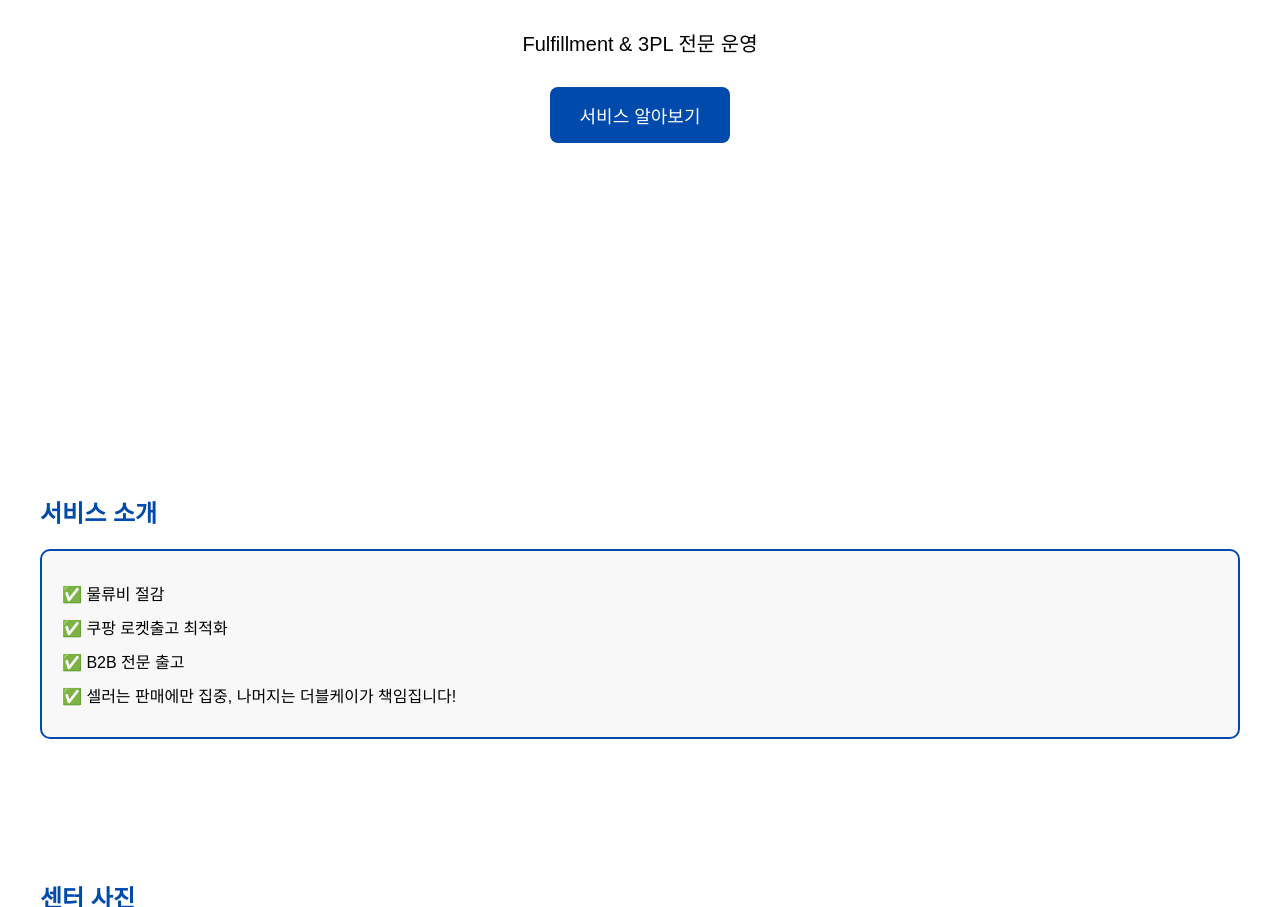
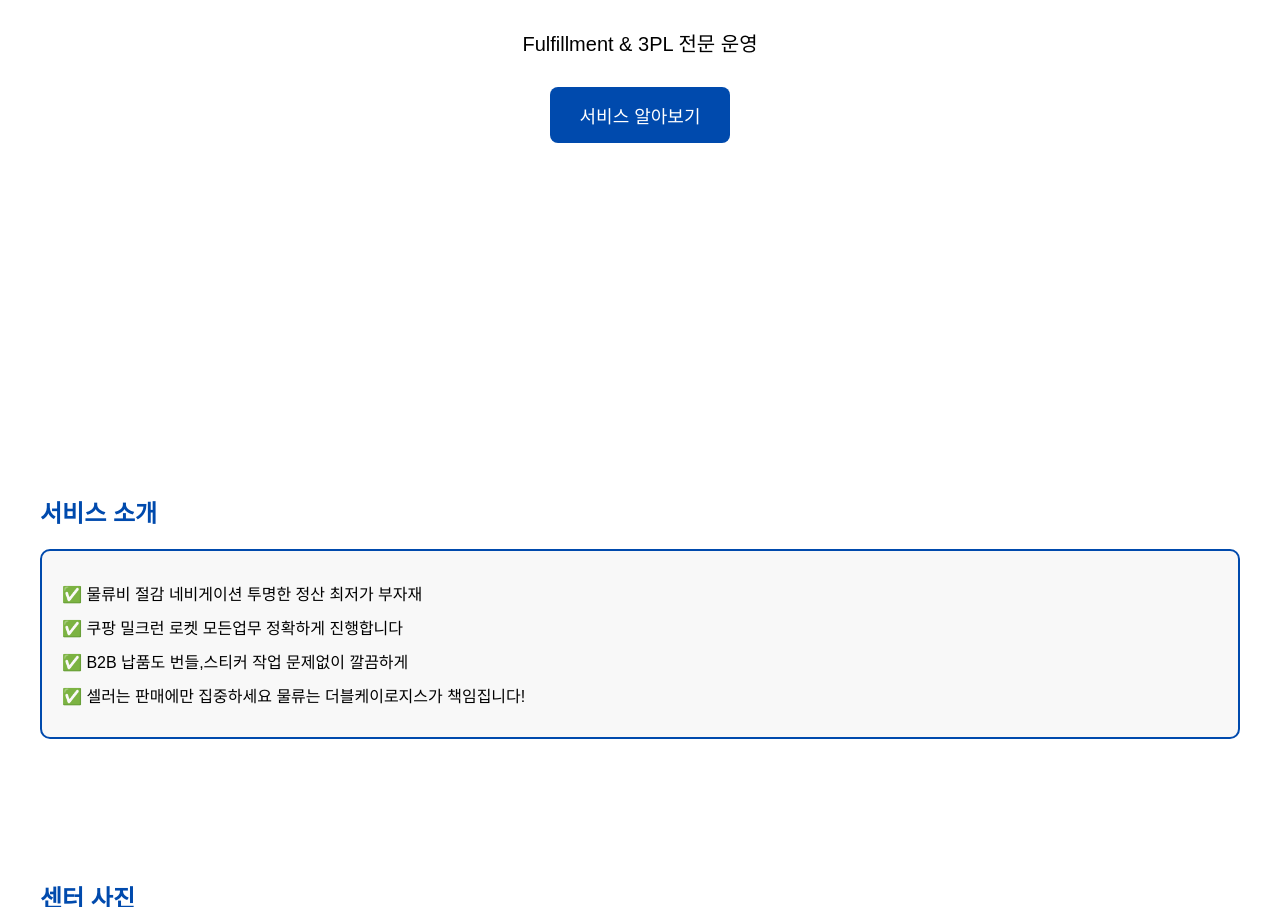
Before and after one commit to trtr1126/doubleklogis.github.io, a plain HTML site: page index.html in a window 1280 px wide. Shown: the part 386-1293 px from the top of the page. Drawn offline with Linux system fonts and the light colour scheme.

Commit message:
Update index.html

```diff
--- a/index.html
+++ b/index.html
@@ -26,7 +26,7 @@
 <body>
 
 <header>
-  <h1>찾아서 먼저 움직이는 물류, 더블케이입니다.</h1>
+  <h1>할일을 찾아서 먼저 움직이는 물류, 더블케이로지스 입니다.</h1>
   <p>Fulfillment & 3PL 전문 운영</p>
   <a href="#services" class="cta-button">서비스 알아보기</a>
 </header>
@@ -34,10 +34,10 @@
 <section id="services">
   <h2>서비스 소개</h2>
   <div class="service-box">
-    <p>✅ 물류비 절감</p>
-    <p>✅ 쿠팡 로켓출고 최적화</p>
-    <p>✅ B2B 전문 출고</p>
-    <p>✅ 셀러는 판매에만 집중, 나머지는 더블케이가 책임집니다!</p>
+    <p>✅ 물류비 절감 네비게이션 투명한 정산 최저가 부자재 </p>
+    <p>✅ 쿠팡 밀크런 로켓 모든업무 정확하게 진행합니다 </p>
+    <p>✅ B2B 납품도 번들,스티커 작업 문제없이 깔끔하게 </p>
+    <p>✅ 셀러는 판매에만 집중하세요 물류는 더블케이로지스가 책임집니다!</p>
   </div>
 </section>
 
```
